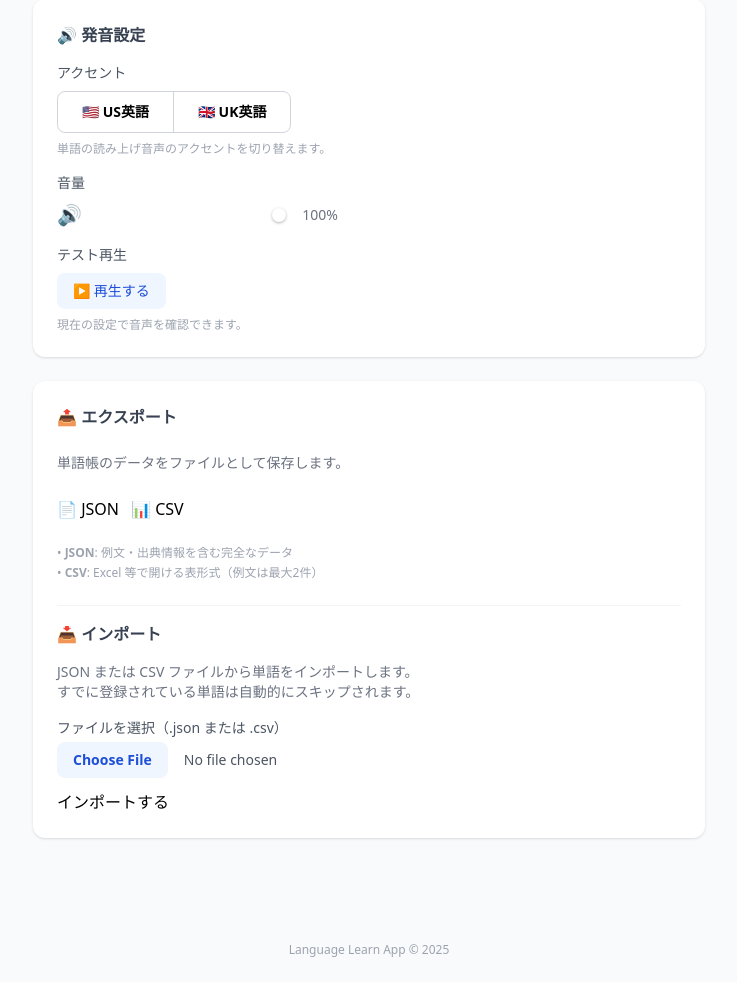
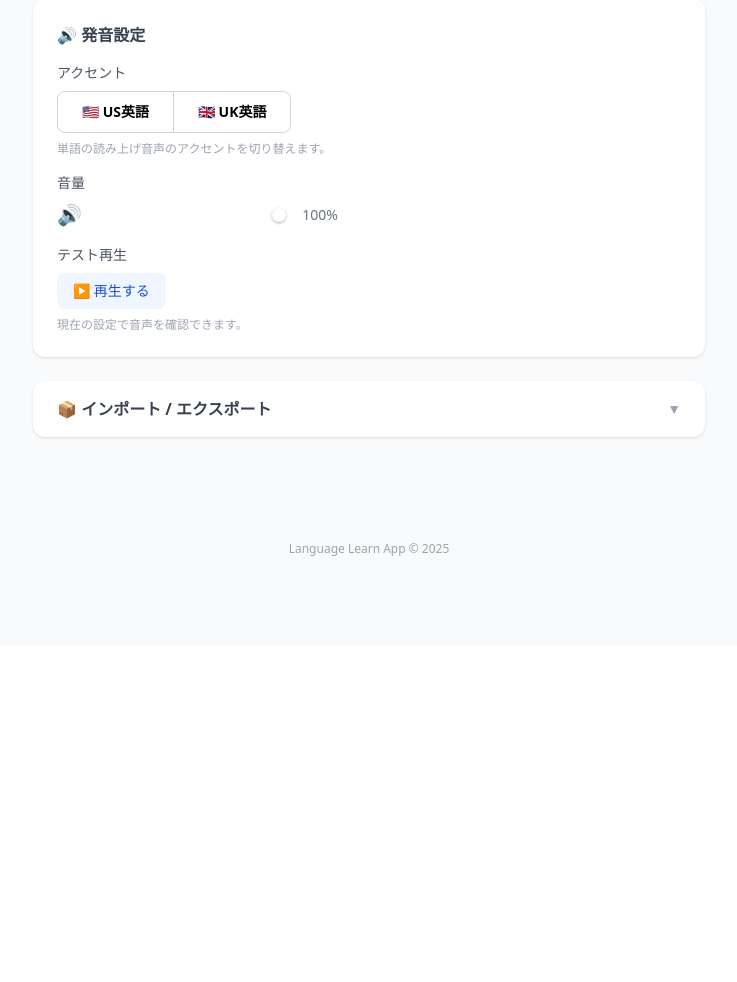
Before and after one commit to RYO0115/language_learn_app, a FastAPI app: page /settings in a window 1280 px wide. Shown: the part 155-1137 px from the top of the page, without its empty margins (271-1008 px from the left). After the commit the page ends 711 px from the top, so only its background shows below. Run offline with FastAPI, Linux system fonts and the light colour scheme; parts of the project's set-up code (start-up, migrations or seed data) failed here and were passed over; some libraries are stand-ins or nearby versions.

Commit message:
設定ページのI/Eセクションを折りたたみ式に変更する
Co-Authored-By: Claude Sonnet 4.6 <noreply@anthropic.com>

```diff
--- a/server_app/templates/settings/index.html
+++ b/server_app/templates/settings/index.html
@@ -81,8 +81,15 @@
     </div>
   </div>
 
-  <!-- インポート/エクスポート -->
-  <div class="bg-white rounded-xl shadow p-6 space-y-6">
+  <!-- インポート/エクスポート（折りたたみ） -->
+  <details class="bg-white rounded-xl shadow" {% if import_result or error %}open{% endif %}>
+    <summary class="px-6 py-4 font-semibold text-gray-700 cursor-pointer select-none list-none flex items-center justify-between">
+      <span>📦 インポート / エクスポート</span>
+      <span class="text-gray-400 text-sm details-arrow">▼</span>
+    </summary>
+
+    <div class="px-6 pb-6 space-y-6 border-t border-gray-100 pt-4">
+      <div class="space-y-3">
         <h2 class="font-semibold text-gray-700">📤 エクスポート</h2>
         <p class="text-sm text-gray-500">単語帳のデータをファイルとして保存します。</p>
         <div class="flex gap-3">
@@ -93,8 +100,9 @@
           <p>• <strong>JSON</strong>: 例文・出典情報を含む完全なデータ</p>
           <p>• <strong>CSV</strong>: Excel 等で開ける表形式（例文は最大2件）</p>
         </div>
+      </div>
 
-    <div class="border-t border-gray-100 pt-4 space-y-4">
+      <div class="border-t border-gray-100 pt-4 space-y-3">
         <h2 class="font-semibold text-gray-700">📥 インポート</h2>
         <p class="text-sm text-gray-500">JSON または CSV ファイルから単語をインポートします。<br>
            すでに登録されている単語は自動的にスキップされます。</p>
@@ -111,6 +119,7 @@
         </form>
       </div>
     </div>
+  </details>
 </div>
 {% endblock %}
 
```
Lines whose indentation alone changed are shown as unchanged.
